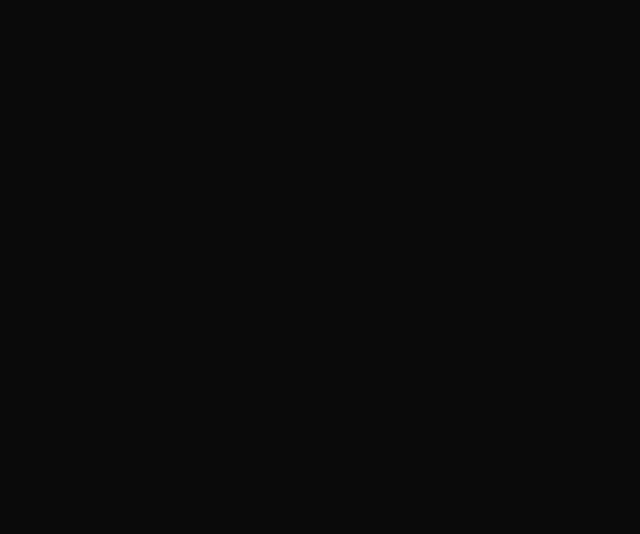
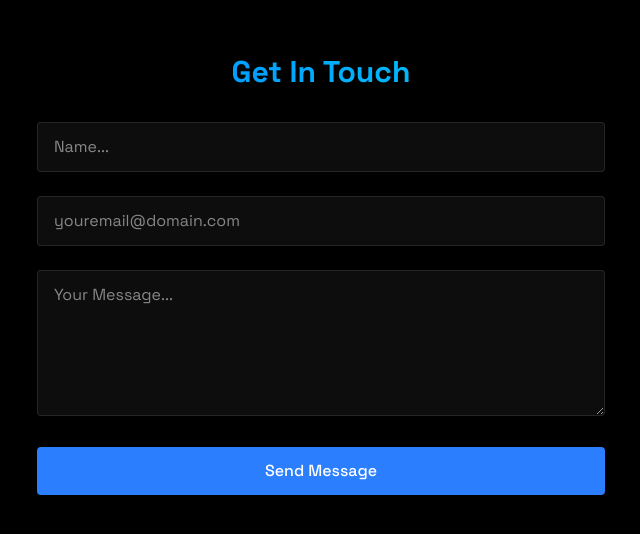
Before and after one commit to shravanksubrahmanya/shravanksubrahmanya, a React (Vite) app: page / in a window 1280 px wide. Shown: the part 3338-3872 px from the top of the page, without its empty margins (319-959 px from the left). Before the commit the page ends 3212 px from the top, so only its background shows below. Built offline with nearby package versions, Linux system fonts and the light colour scheme.

Commit message:
add Contact section with email form; integrate EmailJS for message sending

```diff
--- a/package.json
+++ b/package.json
@@ -10,6 +10,7 @@
     "preview": "vite preview"
   },
   "dependencies": {
+    "@emailjs/browser": "^4.4.1",
     "@tailwindcss/vite": "^4.0.15",
     "react": "^19.0.0",
     "react-dom": "^19.0.0",
--- a/src/App.jsx
+++ b/src/App.jsx
@@ -8,6 +8,7 @@
 import { Home } from "./components/sections/Home";
 import { About } from "./components/sections/About";
 import { Projects } from "./components/sections/Projects";
+import { Contact } from "./components/sections/Contact";
 
 function App() {
   const [isLoaded, setIsLoaded] = useState(false);
@@ -26,6 +27,7 @@
         <Home />
         <About />
         <Projects />
+        <Contact />
       </div>
     </>
   );
--- a/src/components/sections/Contact.jsx
+++ b/src/components/sections/Contact.jsx
@@ -0,0 +1,92 @@
+import { useState } from "react";
+import { RevealOnScroll } from "../RevealOnScroll";
+import emailjs from "@emailjs/browser";
+
+export const Contact = () => {
+  const [formData, setFormData] = useState({
+    name: "",
+    email: "",
+    message: "",
+  });
+  const handleSubmit = (e) => {
+    e.preventDefault();
+    emailjs
+      .sendForm(
+        import.meta.env.VITE_SERVICE_ID,
+        import.meta.env.VITE_TEMPLATE_ID,
+        e.target,
+        import.meta.env.VITE_PUBLIC_KEY
+      )
+      .then((result) => {
+        alert("Message Sent!");
+        setFormData({ name: "", email: "", message: "" });
+      })
+      .catch(() => {
+        alert("Oops! Somwthig went wrong. Please try again.");
+      });
+  };
+  return (
+    <section
+      id="contact"
+      className="min-h-screen flex items-center justify-center py-20"
+    >
+      <RevealOnScroll>
+        <div className="px-4 w-150">
+          <h2 className="text-3xl font-bold mb-8 bg-gradient-to-r from-blue-500 to-cyan-400 bg-clip-text text-transparent text-center">
+            Get In Touch
+          </h2>
+          <form action="" className="space-y-6" onSubmit={handleSubmit}>
+            <div className="relative">
+              <input
+                type="text"
+                id="name"
+                name="name"
+                required
+                value={formData.name}
+                className="w-full bg-white/5 border border-white/10 rounded px-4 py-3 text-white transition focus:outline-none focus:border-blue-500 focus:bg-blue-500/5"
+                placeholder="Name..."
+                onChange={(e) =>
+                  setFormData({ ...formData, name: e.target.value })
+                }
+              />
+            </div>
+            <div className="relative">
+              <input
+                type="email"
+                id="email"
+                name="email"
+                required
+                value={formData.email}
+                className="w-full bg-white/5 border border-white/10 rounded px-4 py-3 text-white transition focus:outline-none focus:border-blue-500 focus:bg-blue-500/5"
+                placeholder="youremail@domain.com"
+                onChange={(e) =>
+                  setFormData({ ...formData, email: e.target.value })
+                }
+              />
+            </div>
+            <div className="relative">
+              <textarea
+                id="message"
+                name="message"
+                required
+                rows={5}
+                value={formData.message}
+                className="w-full bg-white/5 border border-white/10 rounded px-4 py-3 text-white transition focus:outline-none focus:border-blue-500 focus:bg-blue-500/5"
+                placeholder="Your Message..."
+                onChange={(e) =>
+                  setFormData({ ...formData, message: e.target.value })
+                }
+              />
+            </div>
+            <button
+              type="submit"
+              className="w-full bg-blue-500 text-white py-3 px-6 rounded font-medium transition relative overflow-hidden hover:-translate-y-0.5 hover:shadow-[0_0_15px_rgba(59,130,256,0.4)]"
+            >
+              Send Message
+            </button>
+          </form>
+        </div>
+      </RevealOnScroll>
+    </section>
+  );
+};
```
Also changed, not shown: 2 other files (tests, documents, lock files or other folders).
